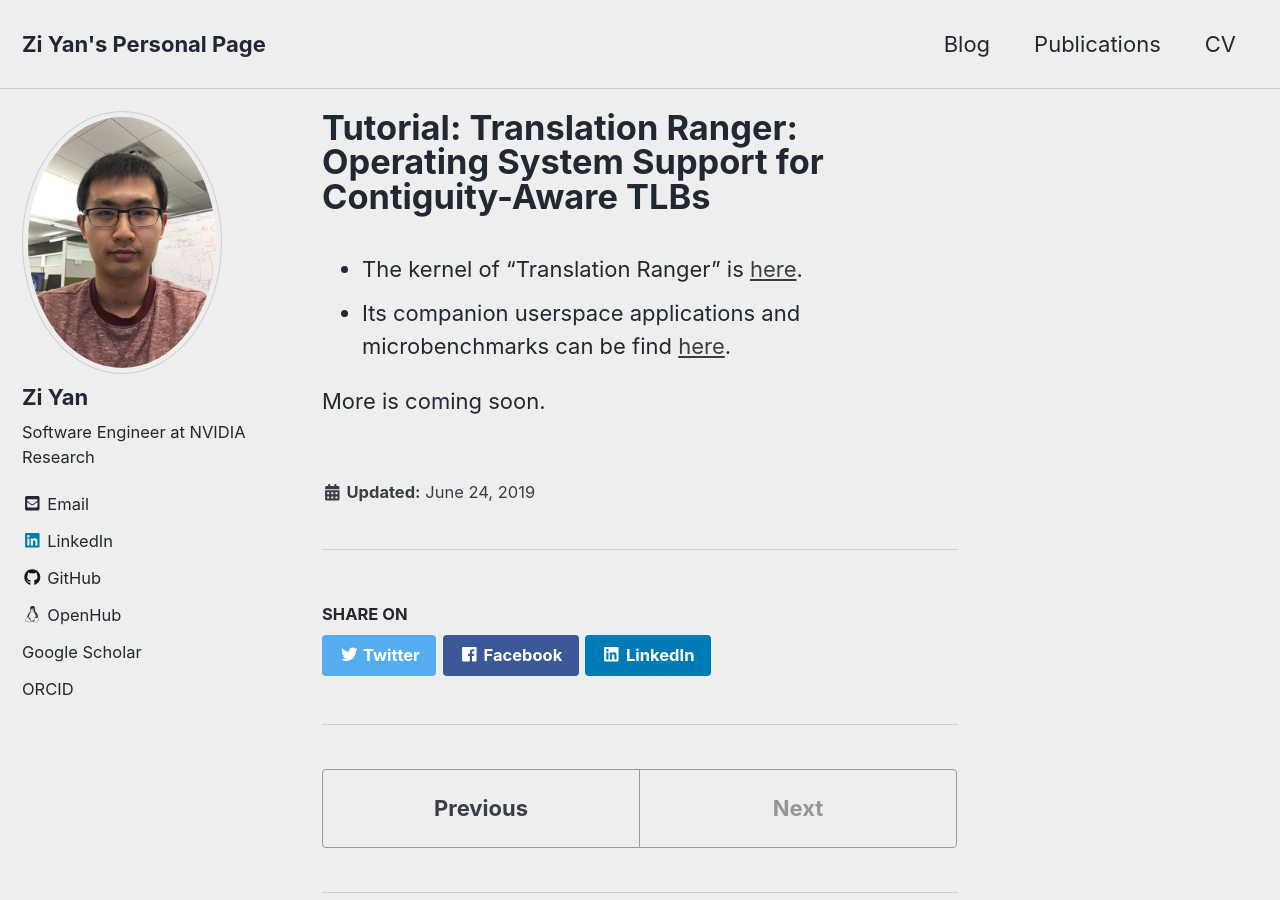
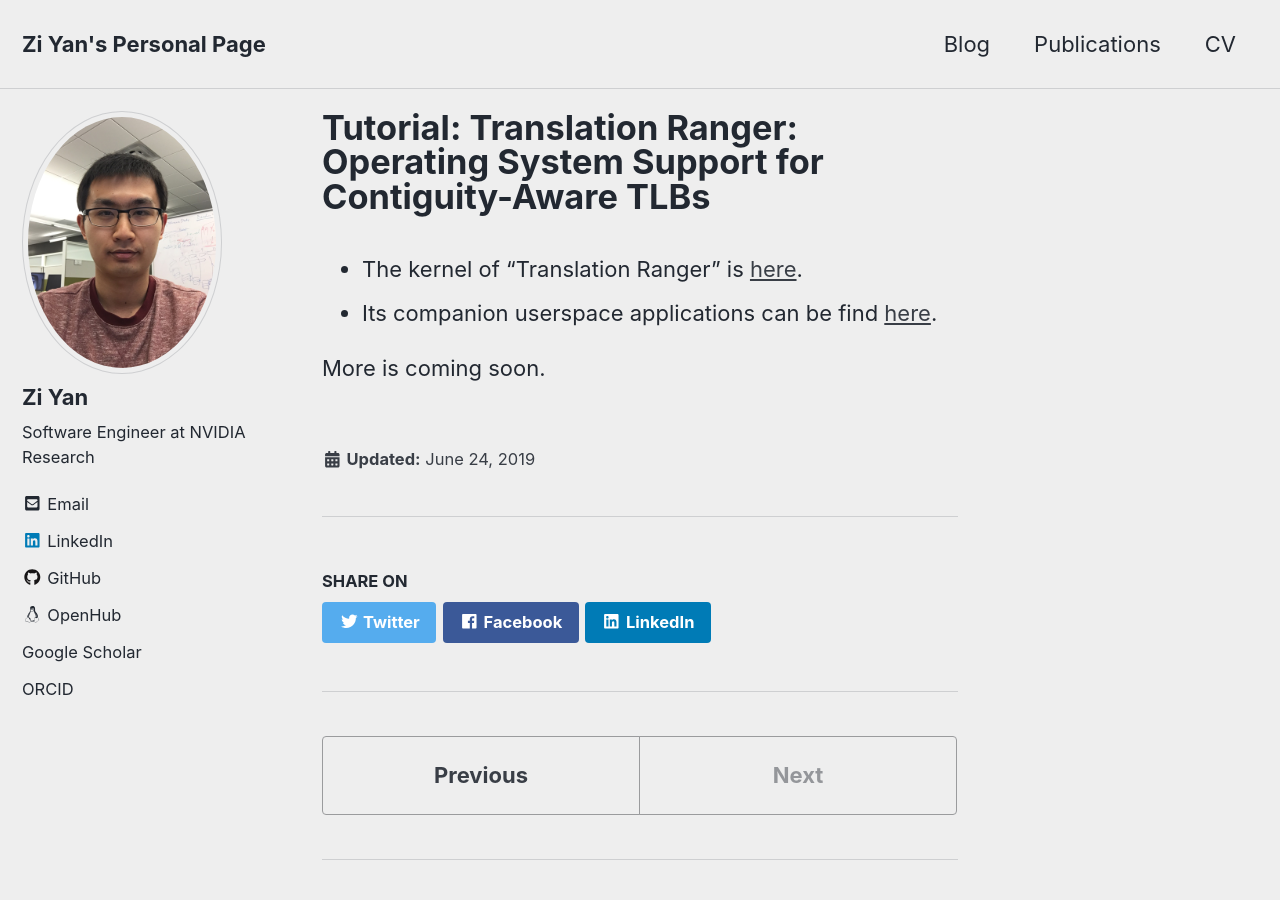
Before and after one commit to x-y-z/x-y-z.github.io, a Jekyll site: the page built from _blog/2019-06-24-translation-ranger.md, in a window 1280 px wide and 900 px high. Built offline with Jekyll 4.4.1, drawn with Linux system fonts in a browser that asks for light colours; cached includes are drawn as plain includes; comment, search, counter and statistics services are not loaded; a style sheet for code colours, icons or effects is not loaded.

Commit message:
fix a typo.
Signed-off-by: Zi Yan <zi.yan@normal.zone>

```diff
--- a/_blog/2019-06-24-translation-ranger.md
+++ b/_blog/2019-06-24-translation-ranger.md
@@ -7,6 +7,6 @@ date: 2019-06-24
 ---
 
 - The kernel of "Translation Ranger" is [here](https://github.com/ysarch-lab/translation_ranger_isca_2019).
-- Its companion userspace applications and microbenchmarks can be find [here](https://github.com/ysarch-lab/translation_ranger_userspace).
+- Its companion userspace applications can be find [here](https://github.com/ysarch-lab/translation_ranger_userspace).
 
 More is coming soon.
```
